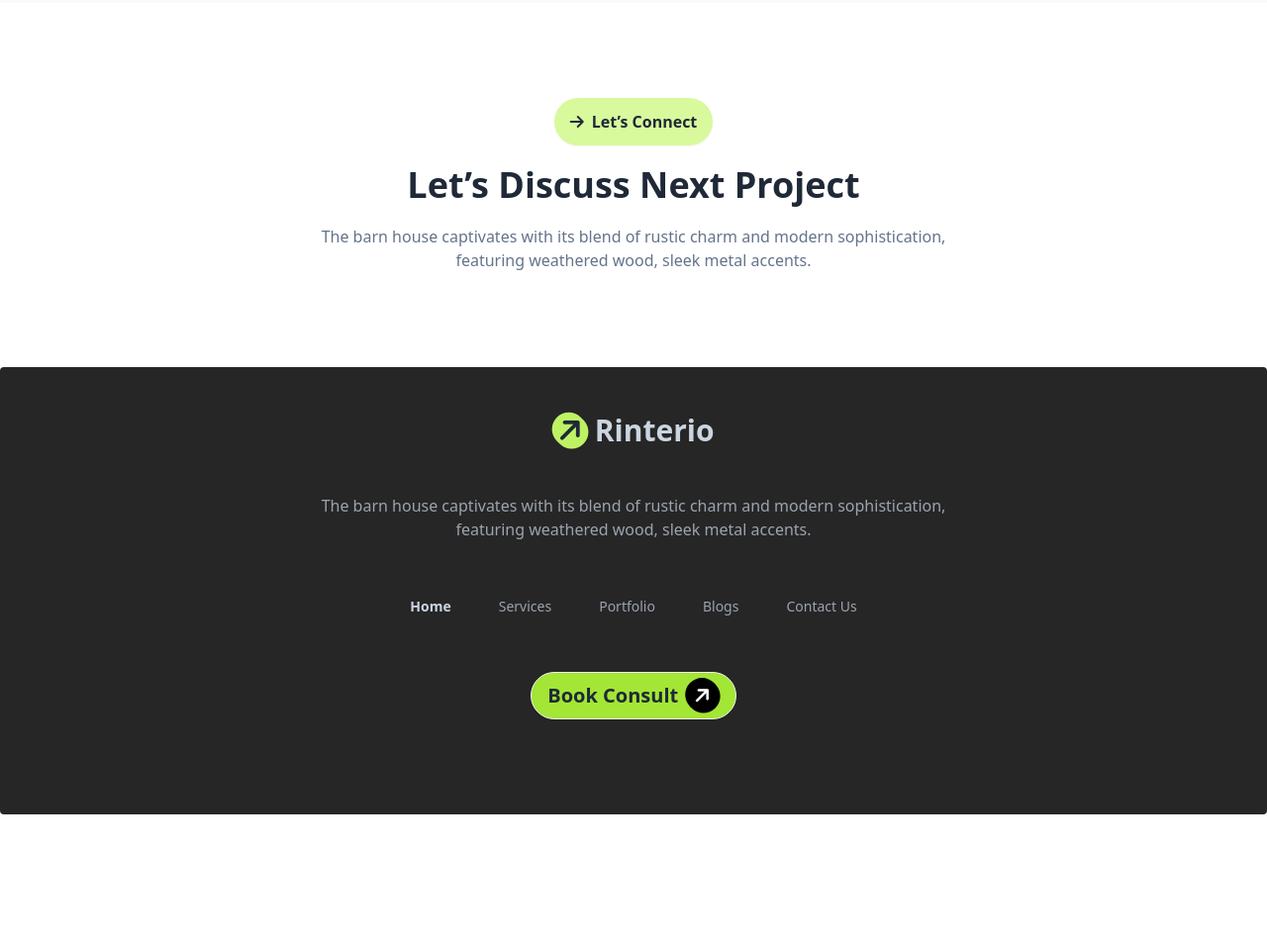
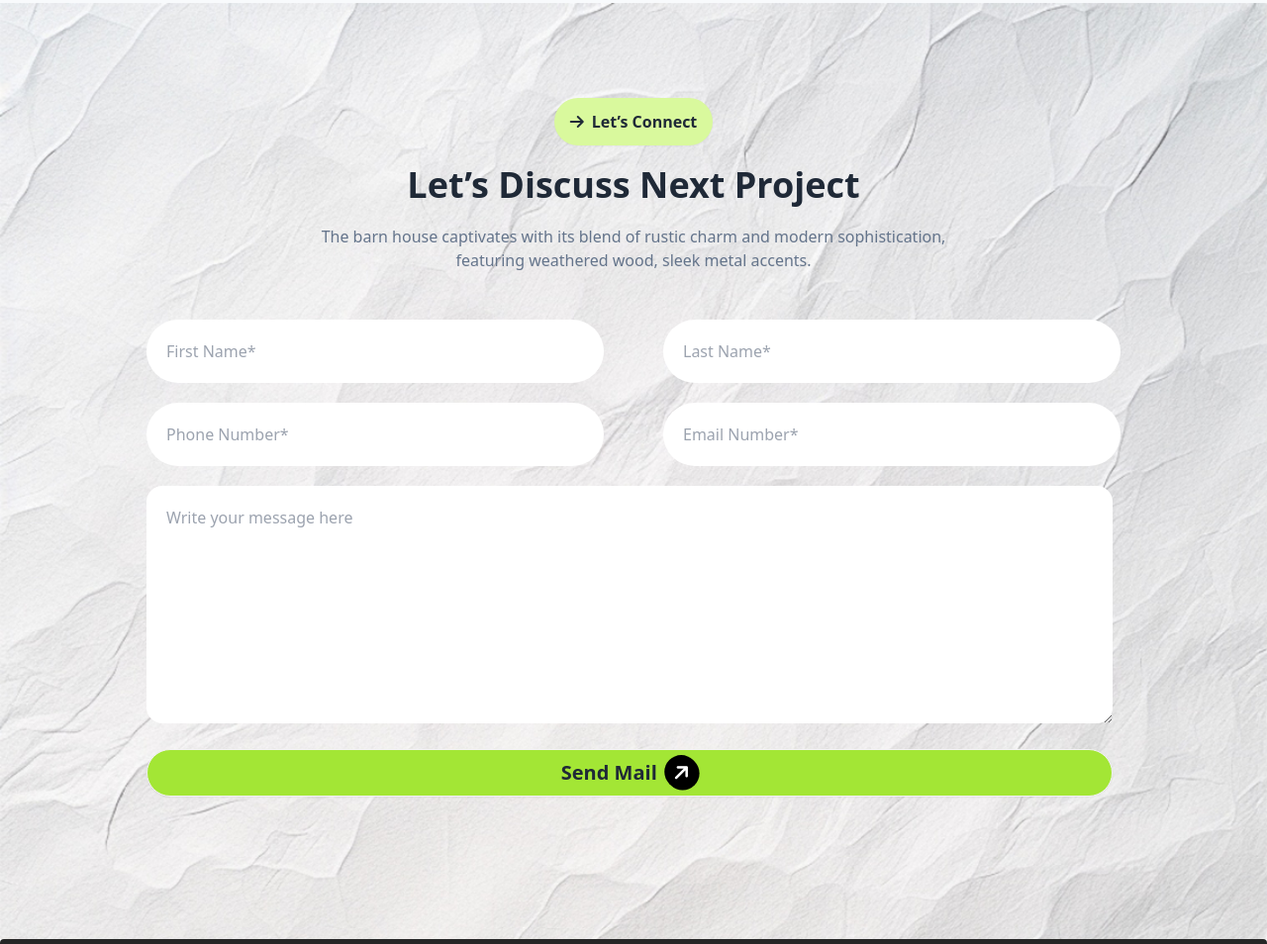
Before and after one commit to sohanmollahbd/b10-a3-rinterio, a plain HTML site: page index.html in a window 1280 px wide. Shown: the part 2180-3134 px from the top of the page at 99% size. Before the commit the page ends 3003 px from the top, so only its background shows below. Drawn offline with nearby package versions, Linux system fonts and the light colour scheme.

Commit message:
Discuss section added and some banner issue changed

```diff
--- a/index.html
+++ b/index.html
@@ -60,7 +60,7 @@
          <div class="flex flex-col justify-center items-center text-center space-y-5">
             <img class="w-80 md:w-auto" src="./assets/banner.png" alt="Building house">
             <h1 class="text-3xl md:text-6xl font-extrabold">A barn house of this design has a striking appearance</h1>
-            <p class="text-gray-500 text-base font-medium">The barn house captivates with its blend of rustic charm and
+            <p class="text-gray-500 text-base font-medium w-80 md:w-auto">The barn house captivates with its blend of rustic charm and
                modern sophistication, featuring weathered
                wood, sleek metal <br> accents, and large windows that flood the space with natural light.</p>
             <button class="btn bg-lime-100 font-bold text-xl rounded-full px-20 md:px-6 border-2">View Details <i
@@ -179,7 +179,7 @@
       </section>
 
       <!-- discuss section  -->
-      <section>
+      <section class="discuss bg-[url('./assets/bg.jpg')] bg-no-repeat bg-cover">
          <div class="container mx-auto py-24">
             <div class="space-y-5">
                <div class="flex justify-center">
@@ -190,6 +190,22 @@
                <p class="text-center font-medium text-bases text-slate-500">The barn house captivates with its blend of
                   rustic charm and modern sophistication,<br> featuring weathered wood, sleek metal accents.</p>
             </div>
+            <!-- form part  -->
+            <form class="max-w-5xl min-w-80 lg:mx-auto py-12">
+               <div class="grid grid-cols-1 md:grid-cols-2 gap-5">
+                  <input class="p-5 rounded-full mx-5" type="text" placeholder="First Name*" required>
+                  <input class="p-5 rounded-full mx-5" type="text" placeholder="Last Name*">
+                  <input class="p-5 rounded-full mx-5" type="tel" placeholder="Phone Number*" required>
+                  <input class="p-5 rounded-full mx-5" type="email" placeholder="Email Number*" required>
+               </div>
+               <div class="max-w-4xl pt-5">
+                  <textarea class="ms-5 w-[21rem] md:w-[45rem] lg:w-[61rem] rounded-2xl h-60 px-5 pt-5 box-border"
+                     placeholder="Write your message here"></textarea>
+               </div>
+               <a class="btn bg-lime-400 font-bold text-xl  flex rounded-full ms-5 w-[21rem] md:w-[45rem] lg:w-[61rem] mt-5">Send Mail<i
+                     class="fa-solid fa-arrow-right p-2 rounded-full bg-black text-white -rotate-45"></i>
+               </a>
+            </form>
          </div>
       </section>
 
@@ -204,7 +220,8 @@
                class="text-slate-300">Rinterio</span></a>
 
       </div>
-      <p class="text-center font-medium text-base text-gray-400">The barn house captivates with its blend of rustic charm and modern sophistication, <br> featuring weathered wood, sleek metal accents.</p>
+      <p class="text-center font-medium text-base text-gray-400">The barn house captivates with its blend of rustic
+         charm and modern sophistication, <br> featuring weathered wood, sleek metal accents.</p>
       <nav class="flex flex-col md:flex-row menu  gap-4">
 
          <li><a class="font-extrabold text-slate-300">Home</a></li>
```
